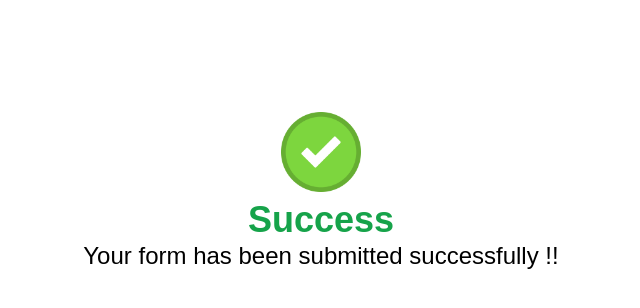
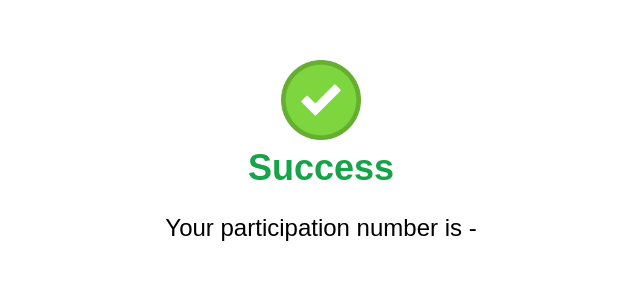
Before and after one commit to visitrx/pmangatram, a Next.js app: page /success in a window 1280 px wide. Shown: the part 208-516 px from the top of the page, without its empty margins (319-959 px from the left). Built offline with nearby package versions, Linux system fonts and the light colour scheme.

Commit message:
Enhance registration flow: return participation number in response and display it on success page with language support

```diff
--- a/src/app/api/register/route.ts
+++ b/src/app/api/register/route.ts
@@ -17,7 +17,7 @@ export async function POST(req: Request) {
     const company = formData.get('company')?.toString()?.trim();
 
     // Check if the email and password are provided
-    if (!name || !number || !gender ) {
+    if (!name || !number || !gender) {
         return NextResponse.json({ error: 'Please fill all the fields' }, { status: 400 })
     }
 
@@ -55,5 +55,5 @@ export async function POST(req: Request) {
         return NextResponse.json({ error: 'Error in registering !' }, { status: 400 })
     }
 
-    return NextResponse.json({ success: 'Registered successfully!' });
+    return NextResponse.json({ success: 'Registered successfully!', number: number });
 }
--- a/src/app/page.tsx
+++ b/src/app/page.tsx
@@ -78,8 +78,8 @@ export default function Home() {
       console.log(response);
 
       if (response.status === 200) {
-        toast.success("Register Successful");
-        router.replace("/success");
+        toast.success("Registered Successfully!!");
+        router.replace(`/success?number=${response.data.number}&language=${language}`);
 
       } else {
         toast.error(response.data.error);
--- a/src/app/success/page.tsx
+++ b/src/app/success/page.tsx
@@ -1,13 +1,40 @@
+'use client'
 import React from 'react'
 import check from '../../assets/checked.png'
 import Image from 'next/image'
+import { useSearchParams } from 'next/navigation'
 
-export default function page() {
-  return (
-      <div className='flex flex-col justify-center items-center h-full bg-white p-5'>
-          <Image src={check} alt='success' className='w-20'/>
-        <h1 className='text-4xl font-semibold text-green-600 pt-2'>Success</h1>
-        <p className='text-2xl text-center'>Your form has been submitted successfully !!</p>
-    </div>
-  )
+const languageList: { [key: string]: { message: string } } = {
+    English: {
+        message: "Your participation number is - "
+    },
+    Hindi: {
+        message: "आपकी भागीदारी संख्या है - "
+    },
+    Bangla: {
+        message: "আপনার অংশগ্রহণ নম্বর হল - "
+    },
+    Telugu: {
+        message: "మీ పాల్గొనే సంఖ్య - "
+    }
 }
+
+export default function Success() {
+    let language = "English";
+
+    const searchParams = useSearchParams();
+
+    const number = searchParams.get('number');
+    const lang = searchParams.get('language');
+    if (lang && lang in languageList) {
+        language = lang;
+    }
+
+    return (
+        <div className='flex flex-col justify-center items-center h-full bg-white p-5'>
+            <Image src={check} alt='success' className='w-20 -mt-20' />
+            <h1 className='text-4xl font-semibold text-green-600 pt-2 pb-6'>Success</h1>
+            <div className='text-2xl text-center'>{languageList[language]?.message} <div className='font-bold text-3xl'>{number}</div></div>
+        </div>
+    )
+}
```
